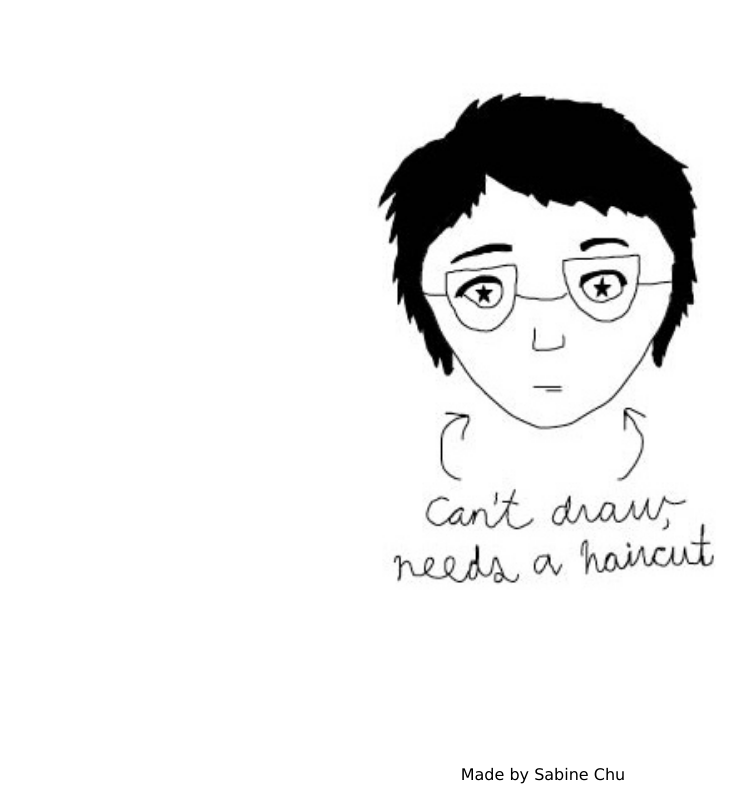
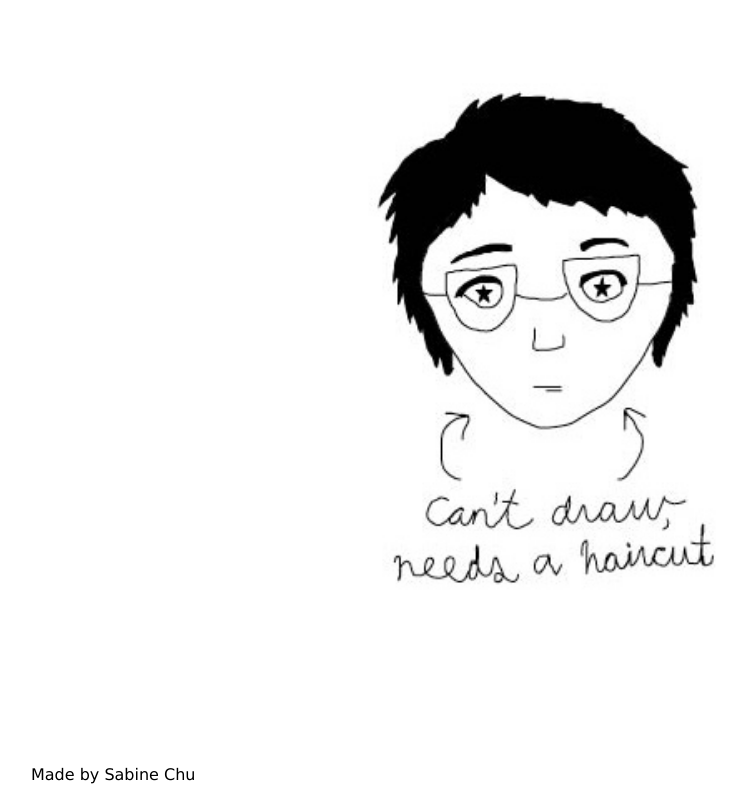
Before and after one commit to wanapunchu/wanapunchu.github.io, a plain HTML site: page index.html in a window 1280 px wide. Shown: the whole page, without its empty margins (97-842 px from the left). Drawn offline with Linux system fonts and the light colour scheme.

Commit message:
Update styles.css

```diff
--- a/styles.css
+++ b/styles.css
@@ -70,8 +70,8 @@ body {
 
 .footer {
   position: fixed;
-  left: 0;
+  left: 10%;
   bottom: 0;
-  width: 100%;
-  text-align: center;
+  width: 90%;
+  text-align: left;
 }
```
